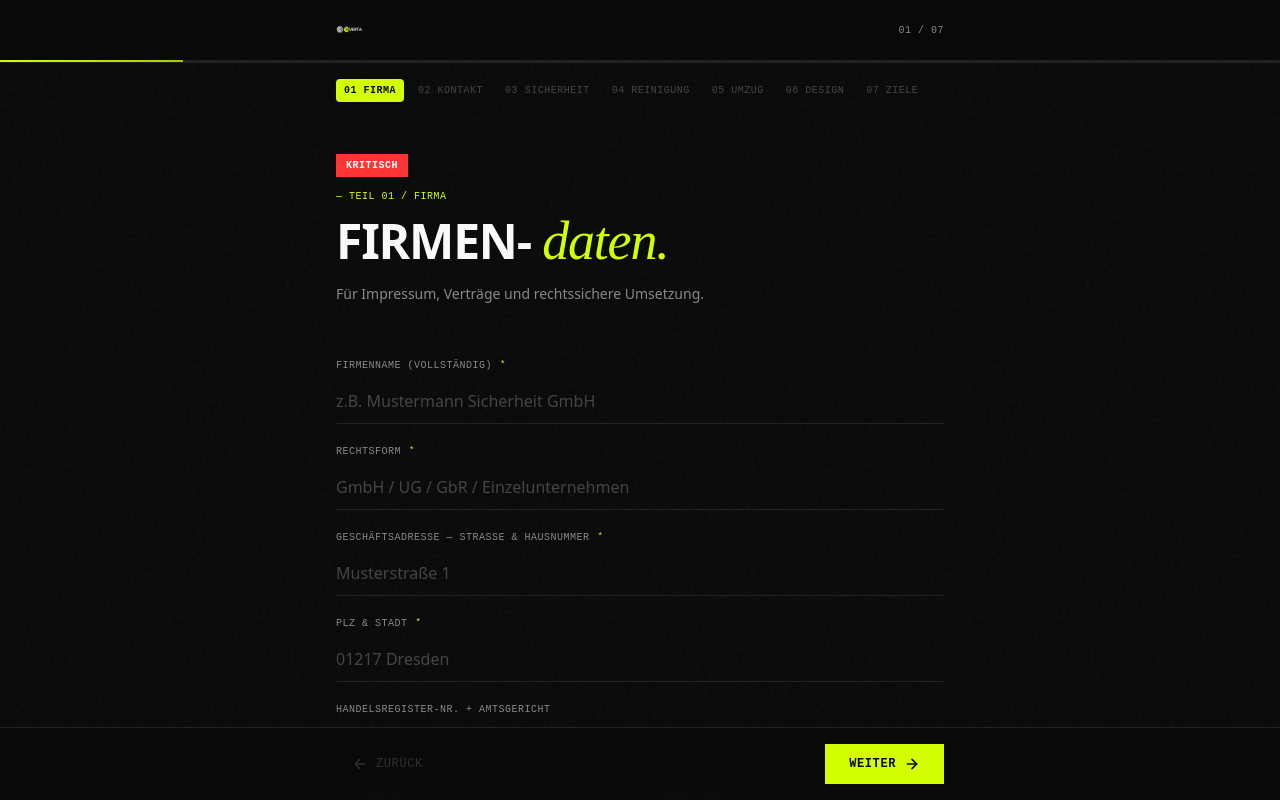
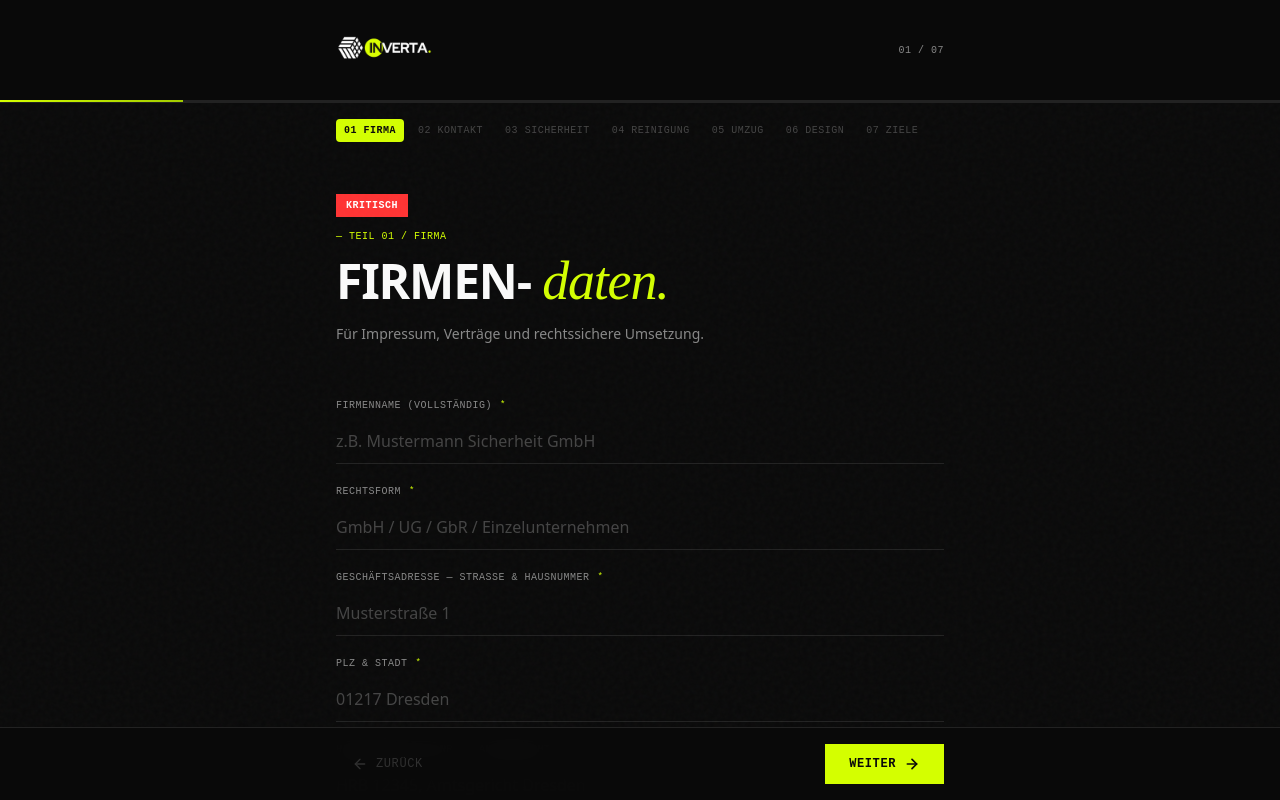
Before and after one commit to ViktorGladkich/inverta-onboarding-clean, a Next.js app: page / in a window 1280 px wide. Shown: the top 800 px of the page. Built offline with nearby package versions, Linux system fonts and the light colour scheme.

Commit message:
increase logo dimensions and adjust header padding in OnboardingWizard

```diff
--- a/app/components/Logo.tsx
+++ b/app/components/Logo.tsx
@@ -5,10 +5,10 @@ export function Logo({ className = "" }: { className?: string }) {
     <Image
       src="/logo-inverta-white.png"
       alt="INVERTA"
-      width={140}
-      height={42}
+      width={200}
+      height={60}
       priority
-      className={`h-7 w-auto object-contain ${className}`}
+      className={`h-25 w-auto object-contain ${className}`}
     />
   );
 }
--- a/app/components/OnboardingWizard.tsx
+++ b/app/components/OnboardingWizard.tsx
@@ -286,7 +286,7 @@ export function OnboardingWizard() {
     <main className="min-h-dvh flex flex-col">
       {/* HEADER */}
       <header className="sticky top-0 z-50 bg-[var(--color-bg-black)]/95 backdrop-blur-md border-b border-[var(--color-border-subtle)]">
-        <div className="max-w-2xl mx-auto px-5 sm:px-8 py-4 flex items-center justify-between">
+        <div className="max-w-2xl mx-auto px-5 sm:px-8 py-0 flex items-center justify-between">
           <Logo className="h-7 w-auto text-white" />
           <div className="flex items-center gap-2">
             <span className="font-mono text-[10px] uppercase tracking-wider text-[var(--color-text-gray)]">
```
